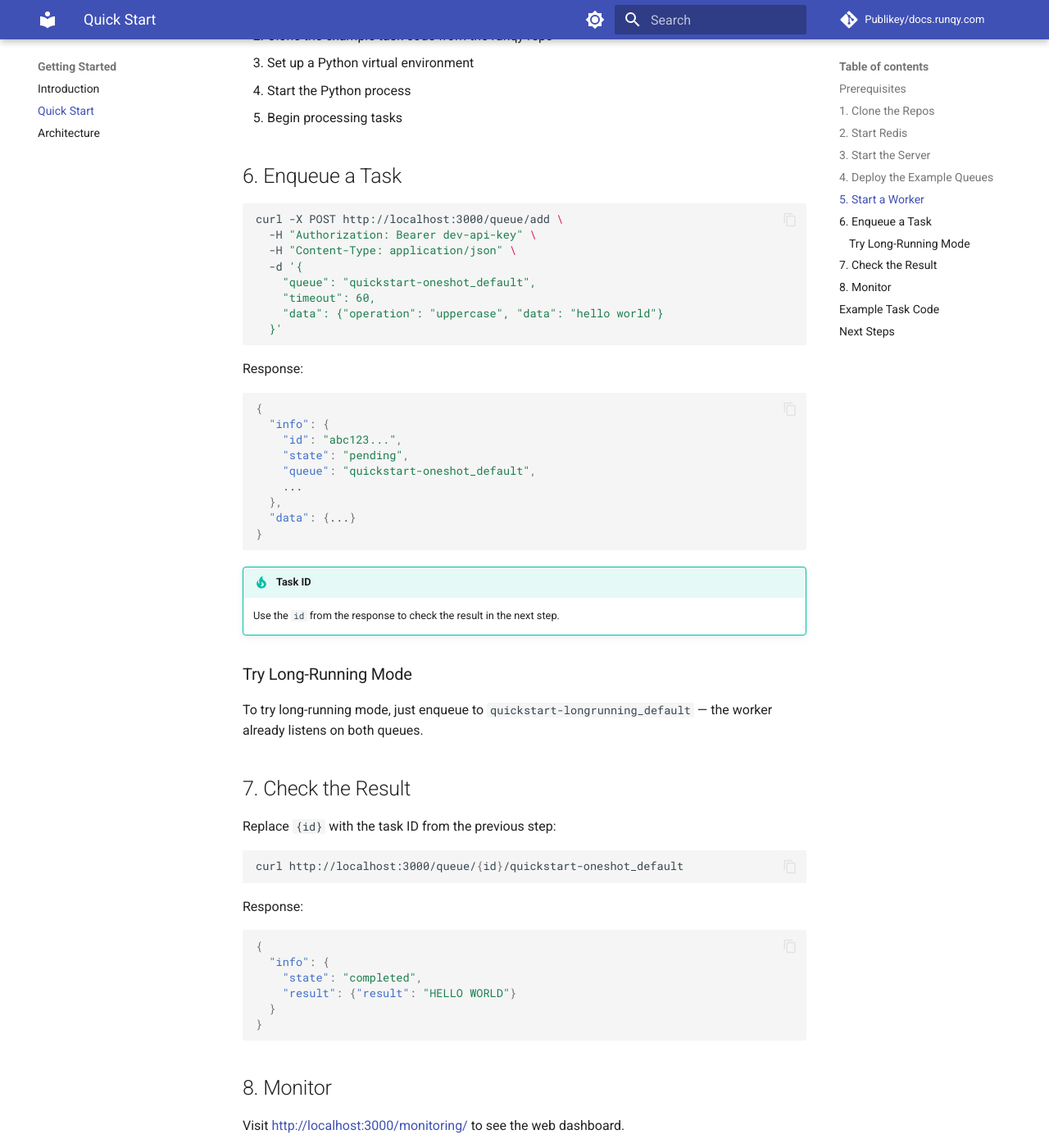
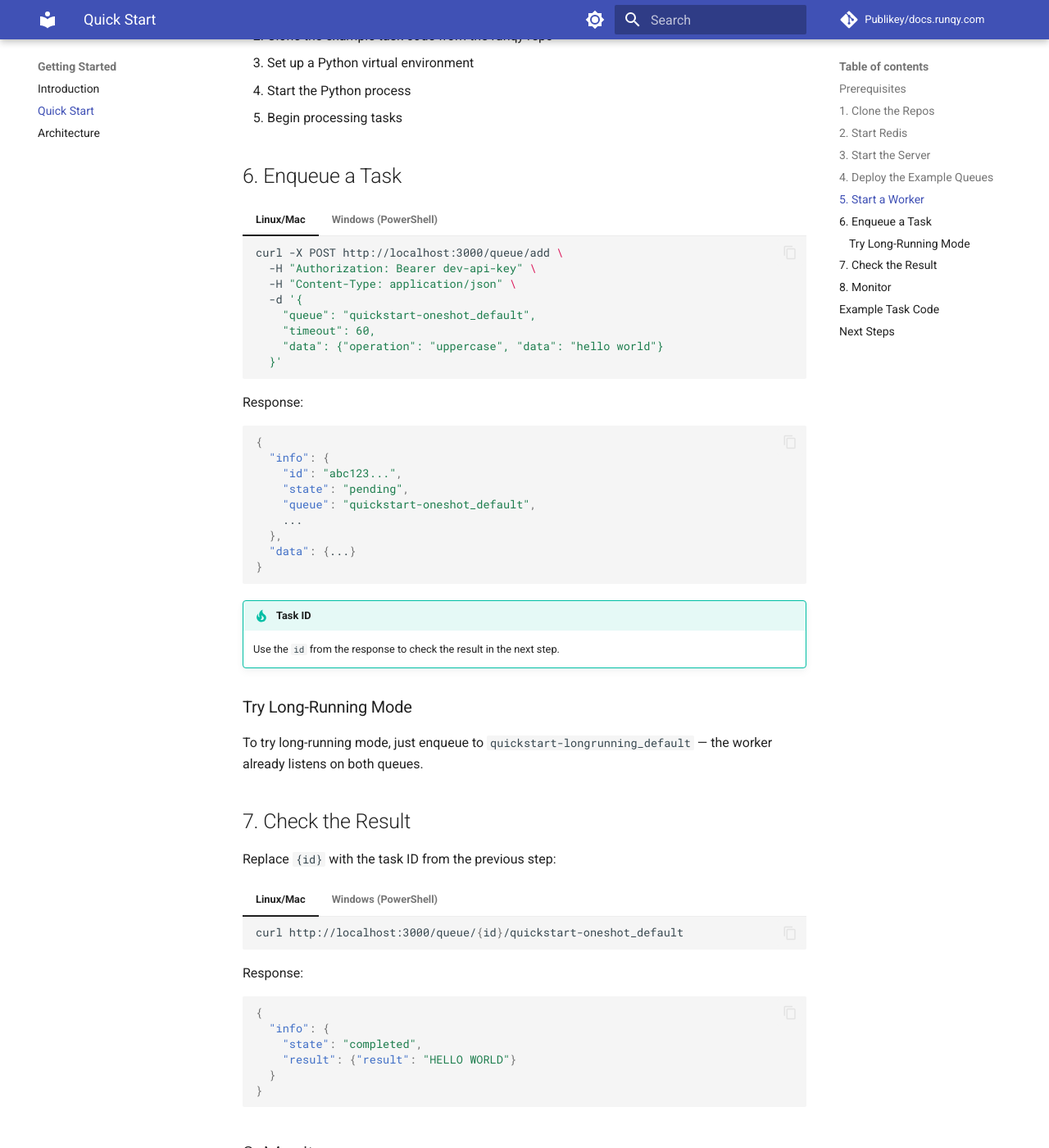
Before and after one commit to Publikey/docs.runqy.com, an MkDocs documentation site: the page built from docs/getting-started/quickstart.md, in a window 1280 px wide and 1400 px high, scrolled down 2113 px. Shown: the whole window at 82% size. Built offline with MkDocs 1.6.1 and Material for MkDocs 9.7.7, drawn with Linux system fonts in a browser that asks for light colours; comment, search, counter and statistics services are not loaded.

Commit message:
Modify: windows terminal style

````diff
--- a/docs/getting-started/quickstart.md
+++ b/docs/getting-started/quickstart.md
@@ -112,16 +112,27 @@ The worker will:
 
 ## 6. Enqueue a Task
 
-```bash
-curl -X POST http://localhost:3000/queue/add \
-  -H "Authorization: Bearer dev-api-key" \
-  -H "Content-Type: application/json" \
-  -d '{
-    "queue": "quickstart-oneshot_default",
-    "timeout": 60,
-    "data": {"operation": "uppercase", "data": "hello world"}
-  }'
-```
+=== "Linux/Mac"
+
+    ```bash
+    curl -X POST http://localhost:3000/queue/add \
+      -H "Authorization: Bearer dev-api-key" \
+      -H "Content-Type: application/json" \
+      -d '{
+        "queue": "quickstart-oneshot_default",
+        "timeout": 60,
+        "data": {"operation": "uppercase", "data": "hello world"}
+      }'
+    ```
+
+=== "Windows (PowerShell)"
+
+    ```powershell
+    curl.exe -X POST http://localhost:3000/queue/add `
+      -H "Authorization: Bearer dev-api-key" `
+      -H "Content-Type: application/json" `
+      -d '{\"queue\": \"quickstart-oneshot_default\", \"timeout\": 60, \"data\": {\"operation\": \"uppercase\", \"data\": \"hello world\"}}'
+    ```
 
 Response:
 
@@ -148,9 +159,17 @@ To try long-running mode, just enqueue to `quickstart-longrunning_default` — t
 
 Replace `{id}` with the task ID from the previous step:
 
-```bash
-curl http://localhost:3000/queue/{id}/quickstart-oneshot_default
-```
+=== "Linux/Mac"
+
+    ```bash
+    curl http://localhost:3000/queue/{id}/quickstart-oneshot_default
+    ```
+
+=== "Windows (PowerShell)"
+
+    ```powershell
+    curl.exe http://localhost:3000/queue/{id}/quickstart-oneshot_default
+    ```
 
 Response:
 
````
